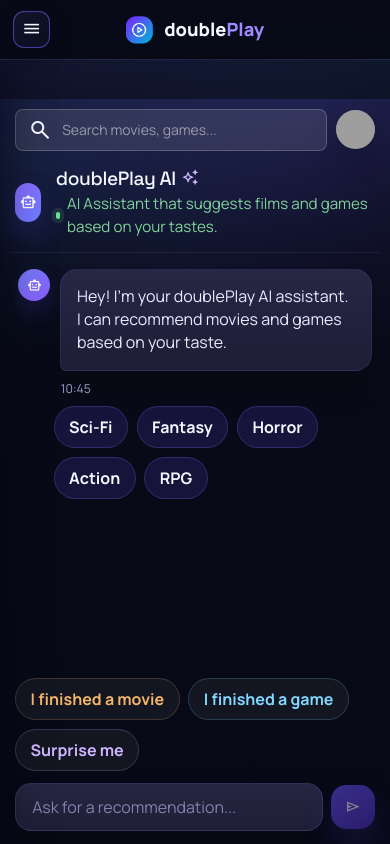
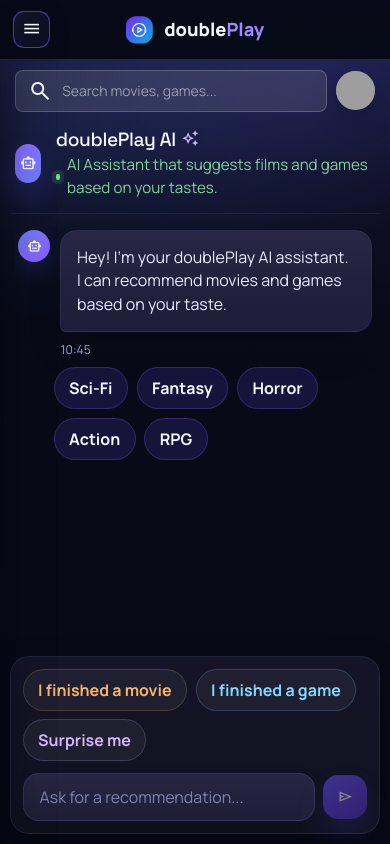
Before and after one commit to M-a-t-e-o/doublePlay, an Angular app in the folder frontend/: page /ai in a window 390 px wide. Built offline with nearby package versions, Linux system fonts and the light colour scheme; grey boxes are pictures that could not be loaded.

Commit message:
reotque IA movil

```diff
--- a/frontend/src/app/pages/ai-chat/ai-chat.component.scss
+++ b/frontend/src/app/pages/ai-chat/ai-chat.component.scss
@@ -386,13 +386,14 @@
 @media (max-width: 720px) {
   .chat-shell {
     grid-template-columns: 1fr;
-    height: auto;
+    height: 100dvh;
   }
 
   .content {
-    min-height: auto;
-    height: auto;
+    min-height: 100dvh;
+    height: 100dvh;
     padding: 0.6rem;
+    overflow: hidden;
   }
 
   .page-topbar {
@@ -419,10 +420,27 @@
     padding-left: 2.2rem;
   }
 
+  .messages-viewport {
+    padding-bottom: calc(9.5rem + env(safe-area-inset-bottom, 0));
+  }
+
   .composer-row {
     gap: 0.5rem;
     /* ensure input has space and doesn't get clipped */
     padding-bottom: env(safe-area-inset-bottom, 0);
+  }
+
+  .composer {
+    position: fixed;
+    left: 0.6rem;
+    right: 0.6rem;
+    bottom: max(0.6rem, env(safe-area-inset-bottom, 0));
+    padding: 0.75rem;
+    border-radius: 1.2rem;
+    background: linear-gradient(180deg, rgb(22 22 41 / 92%), rgb(18 18 32 / 96%));
+    border: 1px solid rgb(125 129 192 / 16%);
+    box-shadow: 0 20px 40px rgb(0 0 0 / 28%);
+    backdrop-filter: blur(16px);
   }
 
   .send-button {
```
